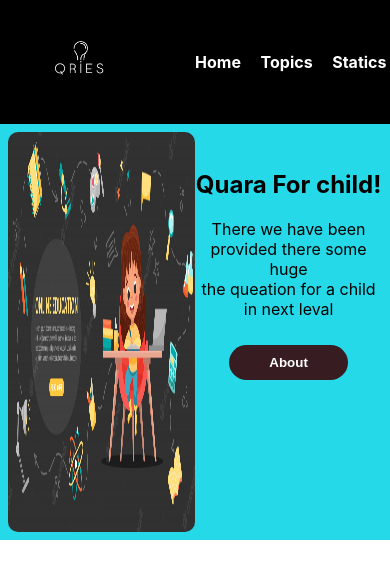
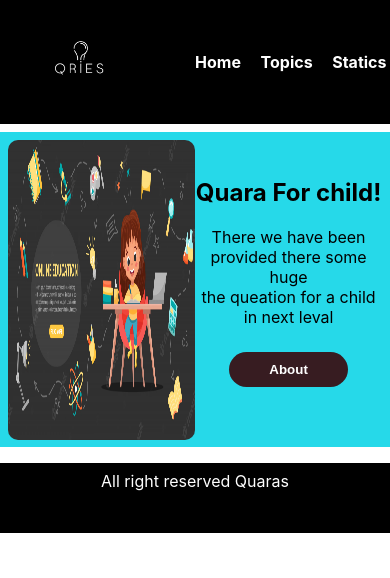
Before and after one commit to Mr-Rahman786/Quates-pr, a React (Create React App) app: page / in a window 390 px wide. Shown: the top 578 px of the page. Built offline with nearby package versions, Linux system fonts and the light colour scheme.

Commit message:
added footer section and color style then responsive

```diff
--- a/src/Components/DefoultHome/DefoultHome.css
+++ b/src/Components/DefoultHome/DefoultHome.css
@@ -10,7 +10,8 @@
     grid-template-columns: repeat(2,1fr);
     padding: 2%;
     background-color: rgb(38, 217, 233);
-    height: 400px;
+    height: 300px;
+    margin-top: 2%;
     /* background-image: url("../../Image/quizes.jpg"); */
 }
 .text-container{
@@ -30,6 +31,15 @@
     font-weight: 700;
     border-radius: 20px;
 }
+.footer{
+    background-color: black;
+    color: white;
+    height: 70px;
+    text-align: center;
+}
+.footer p{
+    padding-top: 2%;
+}
 @media screen and (max-width:376px) {
     .banner-main-container{
         grid-template-columns: repeat(1,1fr);
--- a/src/Components/DefoultHome/DefoultHome.js
+++ b/src/Components/DefoultHome/DefoultHome.js
@@ -16,6 +16,11 @@ const DefoultHome = () => {
                     <button className='about-btn'>About</button>
                 </div>
             </div>
+            <div>
+                <footer className='footer'>
+                    <p>All right reserved Quaras</p>
+                </footer>
+            </div>
         </div>
     );
 };
```
